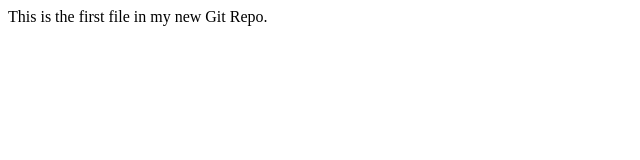
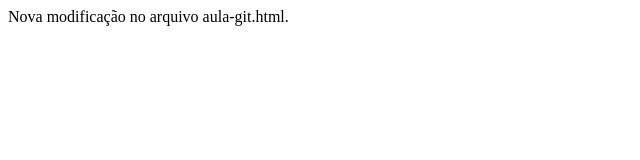
Before and after one commit to aiyra-almeida/QUA207.082-AIYRA, a plain HTML site: page aula-git.html in a window 1280 px wide. Shown: the full height of the page, 0-640 px from the left. Drawn offline with Linux system fonts and the light colour scheme.

Commit message:
nova modificação no arquivo

```diff
--- a/aula-git.html
+++ b/aula-git.html
@@ -3,7 +3,7 @@
 </head>
 <body>
 
-<p>This is the first file in my new Git Repo.</p>
+<p>Nova modificação no arquivo aula-git.html.</p>
 
 </body>
 </html>
```
